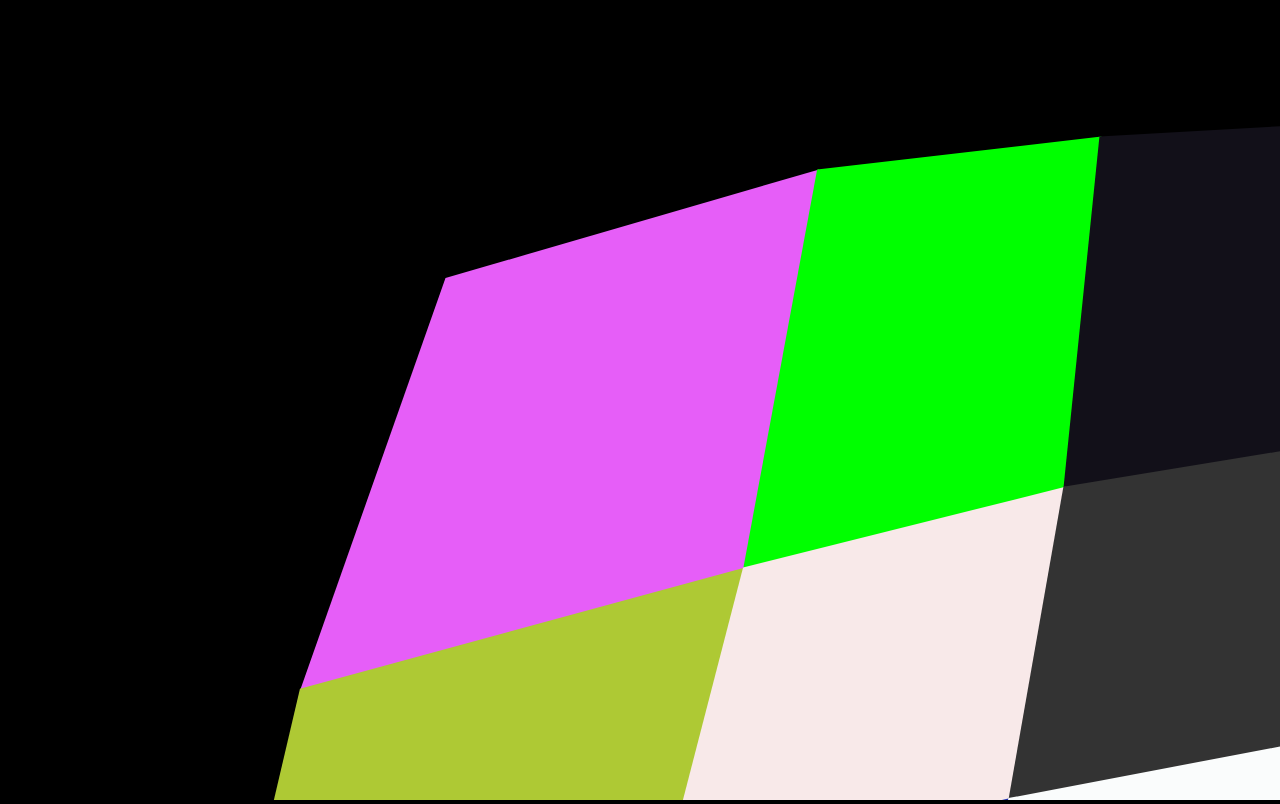
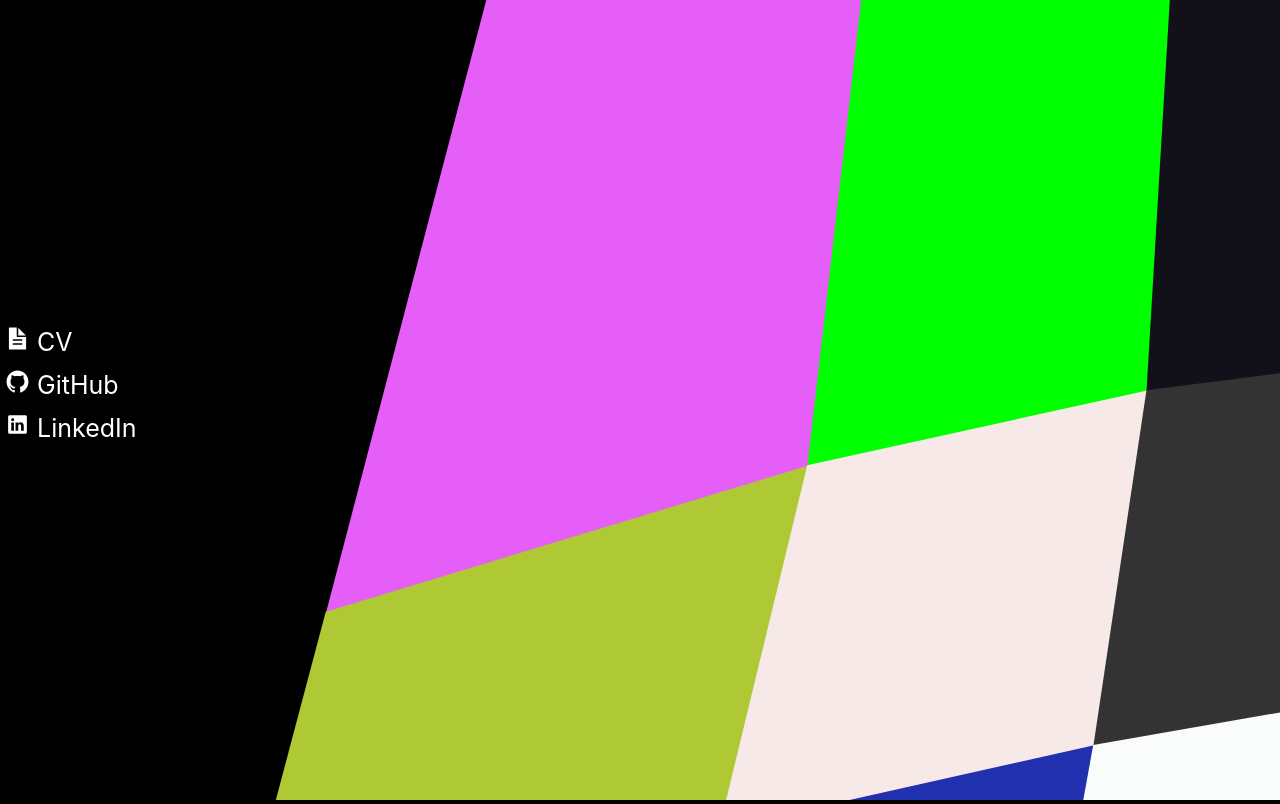
Before and after one commit to joelle-o-world/wobbly-grid-homepage, a React (Create React App) app: page / in a window 1280 px wide. Built offline with nearby package versions, Linux system fonts and the light colour scheme.

Commit message:
Bound content to edges of canvas

```diff
--- a/src/App.tsx
+++ b/src/App.tsx
@@ -3,6 +3,7 @@ import './Home.sass';
 import {WobblyGeometry, WobblyRect, WobblyGrid, WobblyRectContent} from './components/WobblyGeometry';
 
 import {Shaneen, LegAppleMan, DeepDrive, ChladniFigures, YouNeedMoreSeaweed, AudioVisualiser, MalcolmTheCat, RitterDeepReading, AlphaChain, Sequencer, WobblyGridSource} from './projects';
+import {SideBarNavigation} from './components/SideBar';
 
 const cols = 4, rows= 4;
 
@@ -73,18 +74,19 @@ function App() {
   //}, []);
   const rows = Math.ceil(labels.length/cols);
 
-  return <div>
+  return <div className="App">
+    <SideBarNavigation/>
     <WobblyGeometry>
       <WobblyGrid
         rows={rows}
         cols={cols }
-        width="80%"
-        height="80%"
-        y="10%"
+        width="90%"
+        height="90%"
+        y="0%"
         x="10%"
         content={labels}
         //addBlankTopRow
-        pattern={['rgba(0,0,0,0)']}
+        //pattern={['rgba(0,0,0,0)']}
       />
     </WobblyGeometry>
     <footer className="PageFooter">
--- a/src/Home.sass
+++ b/src/Home.sass
@@ -12,15 +12,23 @@ footer.PageFooter
   color: white
   z-index: -1
 
-@media screen and (min-width: 768px)
 
-  body
-    background-color: black
-    overflow: hidden
+body
+  background-color: black
+  overflow: hidden
 
-  svg.WobblyGeometrySVG
-    width: 100vw
-    height: 100vh
+div.App
+  div.WobblyGeometry
+    svg.WobblyGeometrySVG
+      position: absolute
+      top: 0px
+      left: 0px
+      z-index: 20
+      pointer-events: none
+      width: 100vw
+      height: 100vh
+      >*
+        pointer-events: auto
 
 
 
@@ -98,12 +106,6 @@ footer.PageFooter
     color: white
     height: 1000px
 
-  svg.WobblyGrid_bg
-    position: absolute
-    width: 1000px
-    height: 1000px
-    top: 0px
-    left: 0px
 
 .ShaneenPreview
   width: 100%
@@ -163,7 +165,7 @@ footer.PageFooter
 
 @keyframes FadeIn
   0%
-    opacity: 0.2
+    opacity: 0
     transform: scale(0.8)
   100%
     opacity: 1
--- /dev/null
+++ b/src/components/SideBar.tsx
@@ -0,0 +1,13 @@
+import React, {FunctionComponent} from 'react';
+import {IoLogoGithub, IoLogoLinkedin} from 'react-icons/io';
+import {IoDocumentTextSharp} from 'react-icons/io5';
+
+import './SideBarNavigation.sass';
+
+export const SideBarNavigation:FunctionComponent = () => {
+  return <nav className="SideBarNavigation">
+    <a href="http://joel.forsale/cv.html"><IoDocumentTextSharp/> CV</a>
+    <a href="https://github.com/joelyjoel"><IoLogoGithub/> GitHub</a>
+    <a href="https://www.linkedin.com/in/joel-plowright-86099119b"><IoLogoLinkedin/> LinkedIn</a>
+  </nav>
+}
--- /dev/null
+++ b/src/components/SideBarNavigation.sass
@@ -0,0 +1,27 @@
+nav.SideBarNavigation
+  position: absolute
+  top: 0px
+  bottom: 30px
+  left: 0px
+  z-index: 10
+  display: flex
+  flex-direction: column
+  justify-content: center
+
+  color: white
+  a, a:link, a:visited
+    color: white
+    display: block
+    padding: 5px
+    font-size: 25px
+    text-decoration: none
+    border-bottom: 2px solid transparent
+    &:hover
+      border-bottom: 2px solid white
+      animation: nudge .2s
+    svg
+      //vertical-align: middle
+
+@keyframes nudge
+  50%
+    padding-left: 20px
--- a/src/components/WobblyGeometry.tsx
+++ b/src/components/WobblyGeometry.tsx
@@ -30,17 +30,20 @@ const WobblyContext = createContext({
   bulgeY: 0,
   canvasWidth: 500,
   canvasHeight: 500,
+  boundPreviewsByCanvasEdge: true,
 })
 
 export interface WobblyGeometryProps {
   bulgeSize?: number;
   diminishBulgeAtEdges?: boolean;
+  boundPreviewsByCanvasEdge?: boolean;
 }
 
 export const WobblyGeometry: FunctionComponent<WobblyGeometryProps> = ({
   children,
   diminishBulgeAtEdges=false,
   bulgeSize=500,
+  boundPreviewsByCanvasEdge=true
 }) => {
 
   let svgRef = useRef(null)
@@ -85,6 +88,7 @@ export const WobblyGeometry: FunctionComponent<WobblyGeometryProps> = ({
     mapPoint,
     canvasWidth: svgRect.elementWidth,
     canvasHeight: svgRect.elementHeight,
+    boundPreviewsByCanvasEdge,
   }
 
   return <div className="WobblyGeometry">
@@ -132,7 +136,7 @@ export const WobblyRect: FunctionComponent<{
   hoverColor,
   onClick,
 }) => {
-  const {mapPoint} = useContext(WobblyContext);
+  const {mapPoint, boundPreviewsByCanvasEdge, canvasWidth, canvasHeight} = useContext(WobblyContext);
 
   let a = mapPoint(x, y);
   let b = mapPoint(x+width, y);
@@ -147,8 +151,16 @@ export const WobblyRect: FunctionComponent<{
   if(showPreview && preview) {
     let foX = Math.max(a.x, d.x) + padding;
     let foY = Math.max(a.y, b.y) + padding;
-    let foWidth = Math.min(b.x, c.x) - foX - padding
-    let foHeight = Math.min(c.y, d.y) - foY - padding
+    let foWidth , foHeight;
+    if(boundPreviewsByCanvasEdge) {
+      foX = Math.max(0, foX);
+      foY = Math.max(0, foY);
+      foWidth = Math.min(b.x, c.x, canvasWidth) - foX
+      foHeight = Math.min(c.y, d.y, canvasHeight) - foY
+    } else {
+      foWidth = Math.min(b.x, c.x) - foX
+      foHeight = Math.min(c.y, d.y) - foY
+    }
     const maskID = x+'_'+y
     overlay = <g>
       <foreignObject
--- a/src/projects.tsx
+++ b/src/projects.tsx
@@ -100,7 +100,7 @@ export const LegAppleMan = {
 export const AlphaChain = {
   url: 'https://alphachain.io',
   year: 2021,
-  bgcolor: "rgb(12,24,12)",
+  bgcolor: "rgb(7,16,36)",
   textColor: "rgb(246, 23, 254)",
   preview: <div className="SitePreview">
     <img src={AlphaChainScreenshot} className="screenshot" />
```
